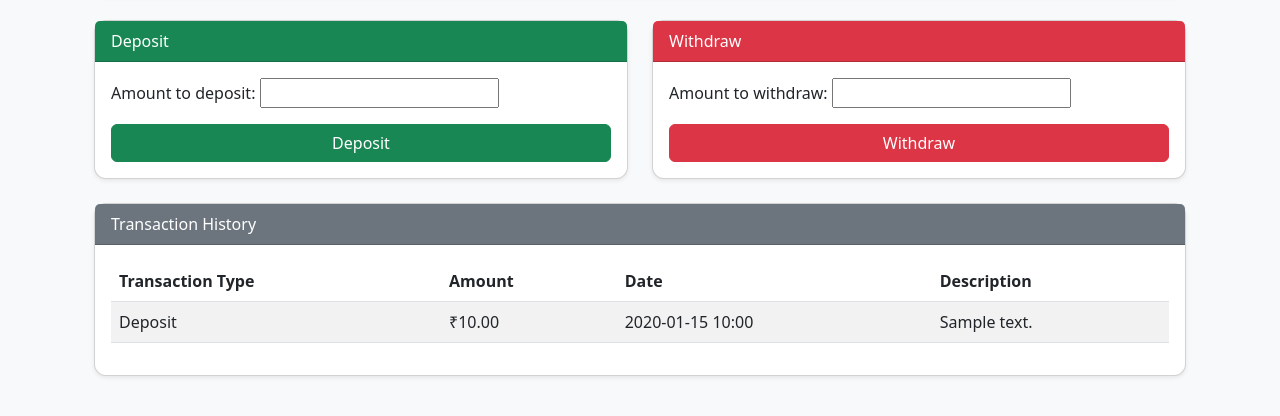
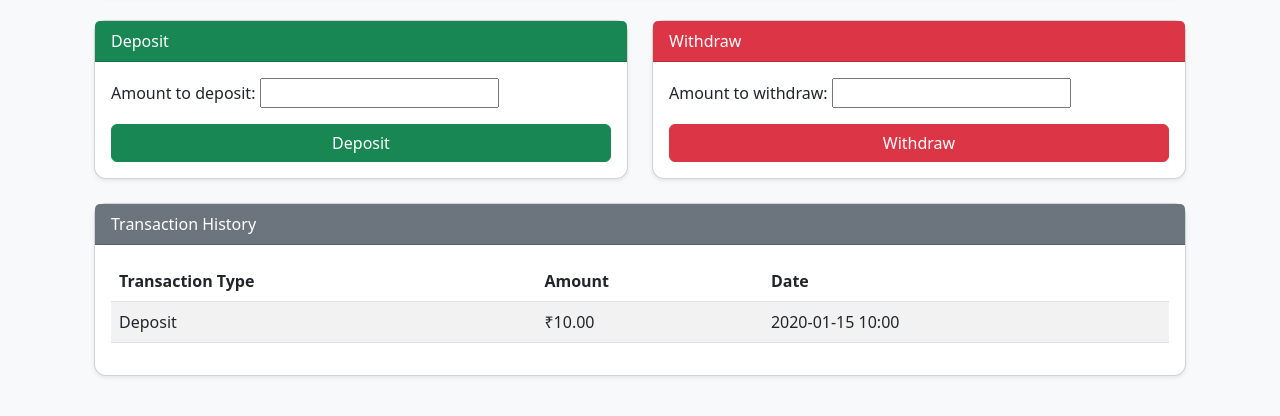
Before and after one commit to ramji-ust/finance_project, a Django app: page /dashboard/ in a window 1280 px wide. Shown: the part 269-685 px from the top of the page. Run offline with Django 5.2, Linux system fonts and the light colour scheme; a user stored in the database is signed in; tables that the repository leaves empty hold one stand-in row (values such as "Sample post"); parts of the project's set-up code (start-up, migrations or seed data) failed here and were passed over.

Commit message:
Update dashboard.html

```diff
--- a/banking_webapp/templates/banking_webapp/dashboard.html
+++ b/banking_webapp/templates/banking_webapp/dashboard.html
@@ -56,7 +56,6 @@
                             <th>Transaction Type</th>
                             <th>Amount</th>
                             <th>Date</th>
-                            <th>Description</th>
                         </tr>
                     </thead>
                     <tbody>
@@ -65,13 +64,7 @@
                                 <td>{{ transaction.transaction_type|title }}</td>
                                 <td>₹{{ transaction.amount }}</td>
                                 <td>{{ transaction.timestamp|date:"Y-m-d H:i" }}</td>
-                                <td>
-                                    {% if transaction.description %}
-                                        {{ transaction.description }}
-                                    {% else %}
-                                        No description available
-                                    {% endif %}
-                                </td>
+
                             </tr>
                         {% endfor %}
                     </tbody>
```
